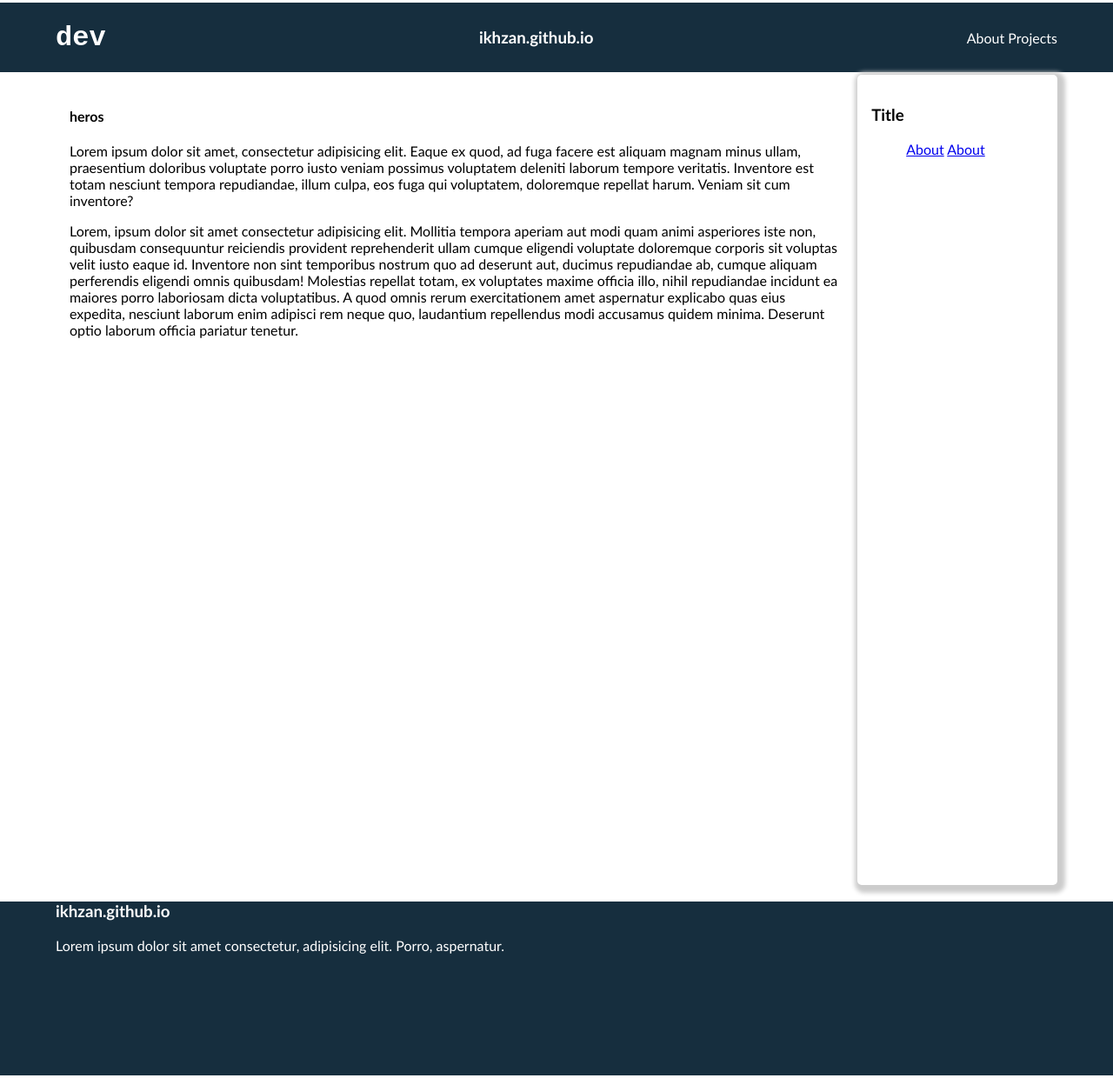
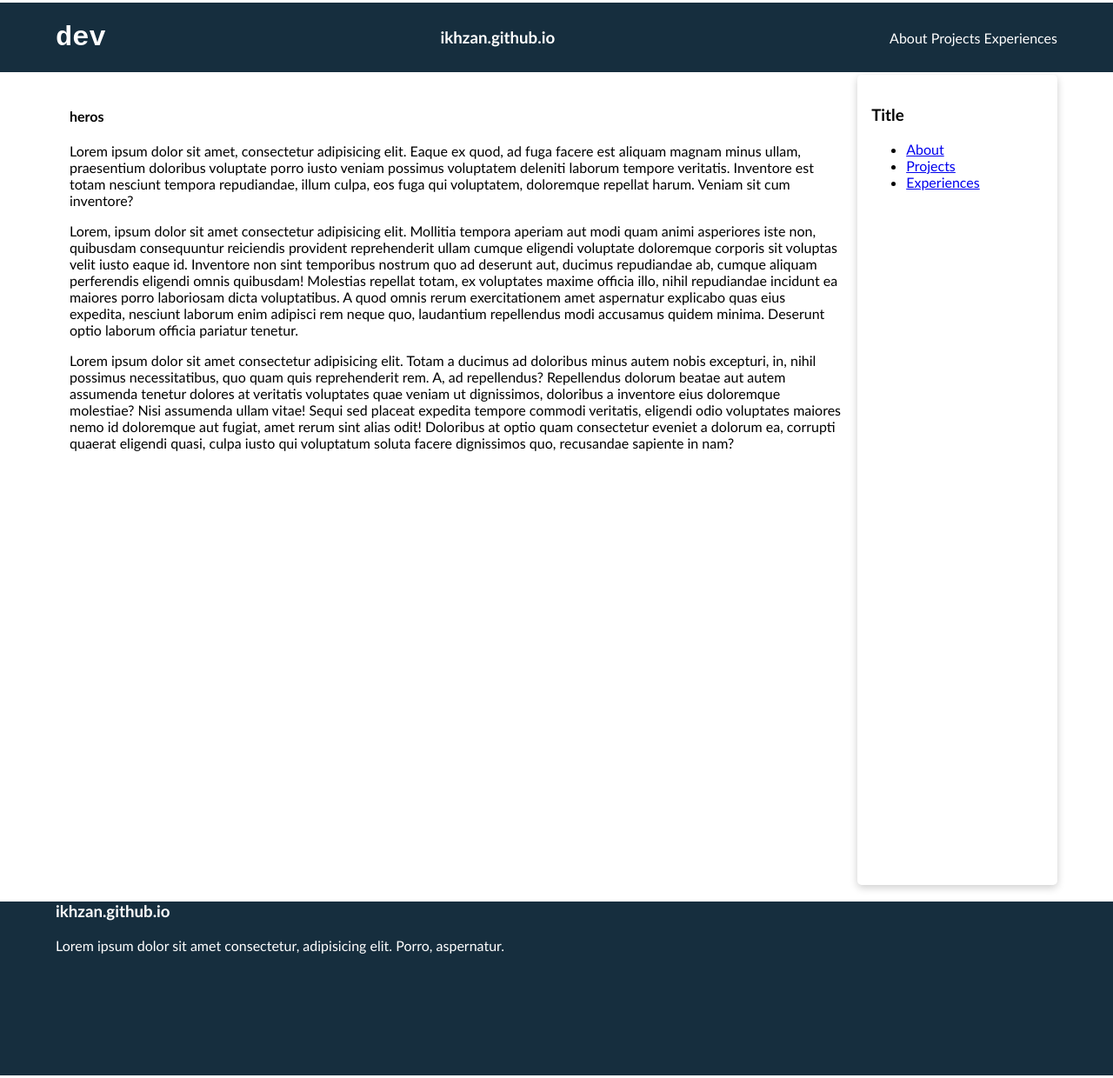
Before and after one commit to ikhzan/ikhzan.github.io, a Jekyll site: the page index.html, which Jekyll copies as it is, in a window 1280 px wide. Shown: the whole page at 87% size. Built offline with Jekyll 4.4.1, drawn with Linux system fonts in a browser that asks for light colours.

Commit message:
update index

```diff
--- a/assets/css/style.css
+++ b/assets/css/style.css
@@ -5,7 +5,6 @@ body{
     font-weight: 200;
     margin: 0;
     padding: 0;
-
 }
 
 .header{
@@ -16,6 +15,11 @@ body{
 .navbar a{
     color: white;
     text-decoration: none;
+    transition: all ease;
+}
+
+.navbar a:hover{
+    color: rgba(193, 204, 212, 0.2);
 }
 
 .header-content{
@@ -57,7 +61,7 @@ body{
 .categories{
     width: 20%;
     padding: 1rem;
-    box-shadow: 3px 3px 5px 6px #ccc;
+    box-shadow: 0 3px 10px rgb(0 0 0 / 0.2);
     border-radius: 5px;
 }
 
--- a/index.html
+++ b/index.html
@@ -20,6 +20,7 @@
                 <div class="navbar">
                     <a href="#about">About</a>
                     <a href="#projects">Projects</a>
+                    <a href="#experiences">Experiences</a>
                 </div>
             </div>
         </div>
@@ -33,8 +34,11 @@
                         <p>Lorem ipsum dolor sit amet, consectetur adipisicing elit. Eaque ex quod, ad fuga facere est aliquam magnam minus ullam, praesentium doloribus voluptate porro iusto veniam possimus voluptatem deleniti laborum tempore veritatis. Inventore est totam nesciunt tempora repudiandae, illum culpa, eos fuga qui voluptatem, doloremque repellat harum. Veniam sit cum inventore?</p>
                     </div>
                 </section>
-                <section class="project">
+                <section class="project" id="projects">
                     <p>Lorem, ipsum dolor sit amet consectetur adipisicing elit. Mollitia tempora aperiam aut modi quam animi asperiores iste non, quibusdam consequuntur reiciendis provident reprehenderit ullam cumque eligendi voluptate doloremque corporis sit voluptas velit iusto eaque id. Inventore non sint temporibus nostrum quo ad deserunt aut, ducimus repudiandae ab, cumque aliquam perferendis eligendi omnis quibusdam! Molestias repellat totam, ex voluptates maxime officia illo, nihil repudiandae incidunt ea maiores porro laboriosam dicta voluptatibus. A quod omnis rerum exercitationem amet aspernatur explicabo quas eius expedita, nesciunt laborum enim adipisci rem neque quo, laudantium repellendus modi accusamus quidem minima. Deserunt optio laborum officia pariatur tenetur.</p>
+                </section>
+                <section id="experiences">
+                    <p>Lorem ipsum dolor sit amet consectetur adipisicing elit. Totam a ducimus ad doloribus minus autem nobis excepturi, in, nihil possimus necessitatibus, quo quam quis reprehenderit rem. A, ad repellendus? Repellendus dolorum beatae aut autem assumenda tenetur dolores at veritatis voluptates quae veniam ut dignissimos, doloribus a inventore eius doloremque molestiae? Nisi assumenda ullam vitae! Sequi sed placeat expedita tempore commodi veritatis, eligendi odio voluptates maiores nemo id doloremque aut fugiat, amet rerum sint alias odit! Doloribus at optio quam consectetur eveniet a dolorum ea, corrupti quaerat eligendi quasi, culpa iusto qui voluptatum soluta facere dignissimos quo, recusandae sapiente in nam?</p>
                 </section>
             </div>
             <div class="categories">
@@ -42,13 +46,13 @@
                     <h3>Title</h3>
                     <div class="nav">
                         <ul>
-                            <a href="#about">About</a>
-                            <a href="#about">About</a>
+                            <li><a href="#about">About</a></li>
+                            <li><a href="#projects">Projects</a></li>
+                            <li><a href="#experiences">Experiences</a></li>
                         </ul>
                     </div>
                 </div>
             </div>
-
         </div>
         <div class="footer">
             <div class="footer-container">
```
